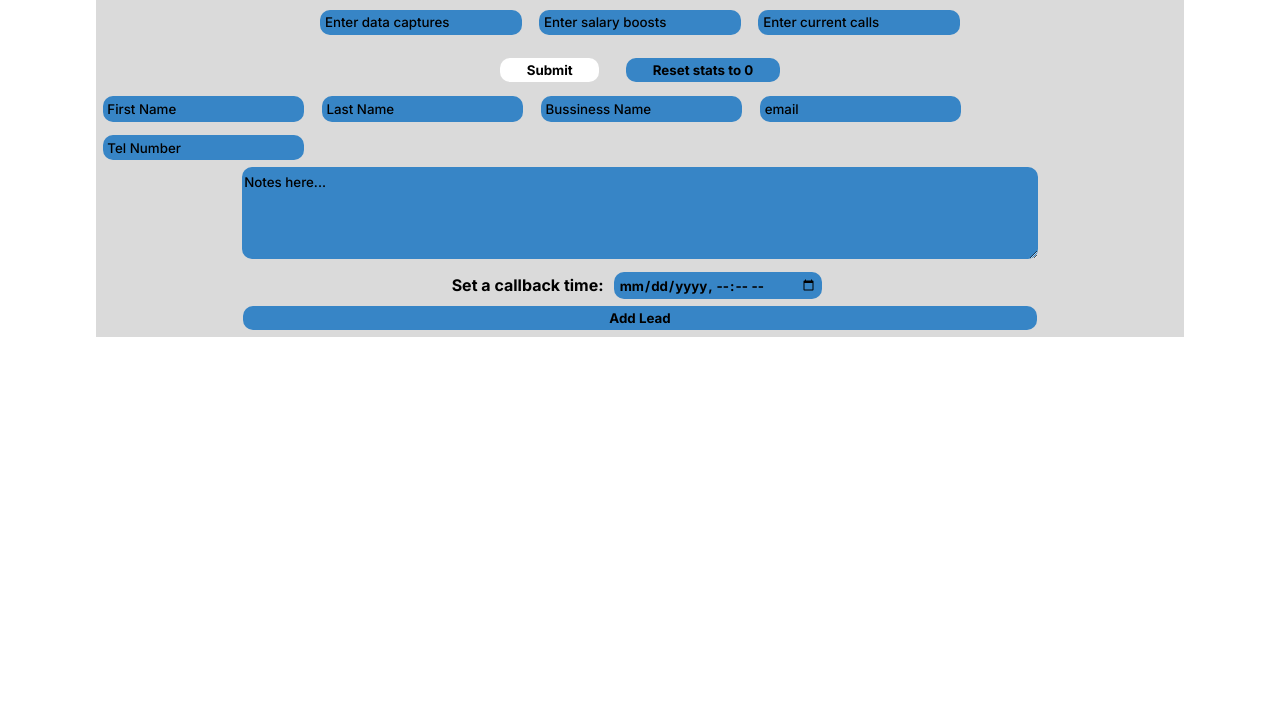
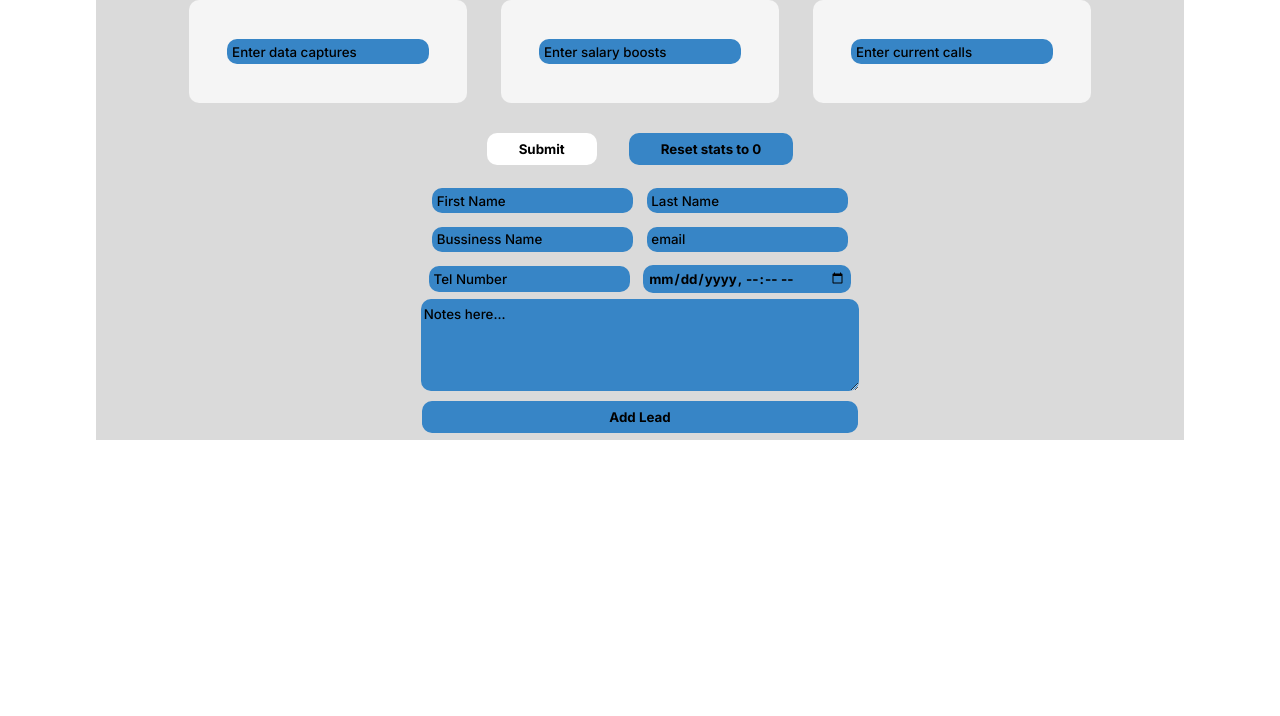
Before and after one commit to Eldrams/Track-my-data, a plain HTML site: page index.html in a window 1280 px wide. Shown: the part 84-800 px from the top of the page. Drawn offline with Linux system fonts and the light colour scheme; no server answers.

Commit message:
UI/UX improvements |  Code refactored
Changed the UI to be a little prettier.

Added additional breakpoints for laptop screens.

Changed font sizes to fit and look better.

Created a config to visually show when  have reached your targets or are approaching them.

```diff
--- a/index.css
+++ b/index.css
@@ -22,7 +22,7 @@ textarea:focus,textarea:focus, textarea::selection,
 button:hover, button:focus, button::selection{
     color: black;
     box-shadow: 0 5px 15px rgba(16, 165, 165, 0.4);
-    outline: 2px solid #fff;
+    outline: 2px solid #9327d1;
 }
 
 input {
@@ -47,6 +47,11 @@ input::placeholder, textarea::placeholder {
     font-weight: 500;
 }
 
+.form-format {
+    display: flex;
+    justify-content: center;
+    align-items: center;
+}
 
 textarea {
     margin: 0.5em;
@@ -88,23 +93,33 @@ h1, h3, p {
     display: flex;
     align-items: center;
     justify-content: space-evenly;
-    border-bottom: 1px solid white;
+    /* border-bottom: 1px solid white; */
 }
 
 .wrap {
     display: flex;
     flex-direction: row;
     justify-content: space-between;
+    align-items: center;
     padding: 1em 0 0.5em 0;
     background-color: rgb(218, 218, 218);
+
+}
+.wrap-btn{
+    display: flex;
+    justify-content: center;
+    margin: 1em 0;
 }
 
-.wrap > button {
-    display: none;
+.button-container > button {
+    margin: .7em 1em
 }
 
 #submitKpi, #resetStats {
     display: block;
+}
+#addLead{
+    margin-bottom: .5em;
 }
 
 .flex-container, form, #list{
@@ -152,7 +167,6 @@ h1, h3, p {
 }
 
 .callBack {
-    margin-left: 1em;
     font-weight: 700;
 }
 
@@ -161,6 +175,10 @@ h1, h3, p {
     border: 1px solid white;
     width: 75%;
     align-self: center;
+}
+
+.appear {
+    display: none
 }
 
 /* media queries */
@@ -199,12 +217,26 @@ h1, h3, p {
     }
 
     .wrap {
-        display: inline-flex;
-        flex-direction: row;
+        flex-direction: column;
         justify-content: space-between;
         align-items: center;
-        padding: 1em 0 0.5em 0;
+        padding: 0em 0em;
+        margin: 1em 1em;
         background-color: rgb(218, 218, 218);
+        font-size: .7rem;
+        background-color: #fff;
+        border-radius: 10px
+    }
+    .wrap li {
+        background-color: #fff;
+
+    }
+    button {
+        padding: 0.1rem 1rem;
+        margin: 0.2rem;
+    }
+    .button-container {
+         display: flex;
     }
 
     input {
@@ -216,10 +248,11 @@ h1, h3, p {
         background-color: rgb(218, 218, 218);
     }
 
-    .wrap.btn {
+    .wrap-btn {
         display: flex;
         justify-content: center;
         padding: 0.5em;
+        margin: 0;
     }
     .editLead, .deleteLead {
         padding: 0.5em;
@@ -257,9 +290,56 @@ h1, h3, p {
         margin: .5em auto;
     }
 
+    #addLead {
+        padding: .5rem 1rem;
+    }
     form > button, textarea {
-        width: 73%;
+        width: 40%;
         margin: auto;
-        margin-bottom: .5em;
+        margin-bottom: 10px ;
+    }
+    #list, .list {
+        width: 85%;
+        background-color: whitesmoke;
     }
 }
+
+@media screen and (min-width: 1024px) {
+    .wrap {
+        display: inline-flex;
+        flex-direction: column;
+        justify-content: space-between;
+        align-items: center;
+        padding: 1.5em 2em;
+        background-color: rgb(218, 218, 218);
+        font-size: .7rem;
+        background-color: whitesmoke;
+        border-radius: 10px
+    }
+    .wrap li {
+        background-color: whitesmoke;
+
+    }
+    button {
+        padding: 0.1rem 1rem;
+        margin: 0.2rem;
+    }
+
+    #addLead {
+        padding: .5rem 1rem;
+    }
+    form > button, textarea {
+        width: 40%;
+    }
+}
+
+@media screen and (min-width: 1201px) {
+    .wrap{
+        padding: 2rem;
+        font-size: .9rem;
+    }
+    button{
+        padding: .5rem 2rem;
+        margin: .5rem 1rem;
+    }
+}
--- a/index.html
+++ b/index.html
@@ -25,26 +25,32 @@
                 </div>
                 <ul>
                     <div class="wrap">
+                        <li id="dataCaptures"><input id="userInputDc" type="number" placeholder="Enter data captures"></li>
+                            <div class="button-container">
                                 <button class="appear" disabled id="decrementDc">-1</button>
-                        <li id="dataCaptures"><input id="userInputDc" type="number" placeholder="Enter data captures"></li>
                                 <button class="appear" id="incrementDc">+1</button>
+                            </div>
                     </div>
 
                     <div class="wrap">
+                        <li id="salaryBoosts"><input placeholder="Enter salary boosts" id="userInputSb" type="number"></li>
+                            <div class="button-container">
                                 <button class="appear" disabled id="decrementSb">-1</button>
-                            <li id="salaryBoosts"><input placeholder="Enter salary boosts" id="userInputSb" type="number"></li>
                                 <button class="appear" id="incrementSb">+1</button>
+                            </div>
                     </div>
 
                     <div class="wrap">
+                        <li id="callCurrent"><input placeholder="Enter current calls" id="userInputC" type="number"></li>
+                            <div class="button-container">
                                 <button class="appear" disabled id="decrementC">-1</button>
-                            <li id="callCurrent"><input placeholder="Enter current calls" id="userInputC" type="number"></li>
                                 <button class="appear" id="incrementC">+1</button>
+                            </div>
                     </div>
 
                 </ul>
             </nav>
-            <div class="wrap btn">
+            <div class="wrap-btn">
                 <button id="submitKpi">Submit</button>
                 <button id="resetStats">Reset stats to 0</button>
             </div>
@@ -55,6 +61,7 @@
     <form id="form">
 
     <div class="name-container">
+        <div class="form-format">
             <input
             id="firstName"
             type="text"
@@ -68,7 +75,9 @@
             placeholder="Last Name"
             >
             <label for="lastName"></label>
+        </div>
 
+        <div class="form-format">
             <input
             id="bussinessName"
             type="text"
@@ -82,26 +91,30 @@
             placeholder="email"
             >
             <label for="email"></label>
+        </div>
 
+        <div class="form-format">
             <input
             id="number"
             type="number"
             placeholder="Tel Number"
             >
             <label for="number"></label>
+            <label class="callBack" for="callBack">
+                <input
+                id="callBack"
+                type="datetime-local"
+                name="callBack"
+                >
+                </label>
+        </div>
     </div>
 
         <textarea id="notes" placeholder="Notes here..."></textarea>
         <label for="notes"></label>
 
 
-        <label class="callBack" for="callBack">Set a callback time:
-        <input
-        id="callBack"
-        type="datetime-local"
-        name="callBack"
-        >
-        </label>
+
         <button id="addLead">Add Lead</button>
     </form>
 <div class="list" id="list">
--- a/index.js
+++ b/index.js
@@ -9,9 +9,6 @@ const decrementC = document.getElementById('decrementC')
 const incrementDc = document.getElementById('incrementDc')
 const incrementSb = document.getElementById('incrementSb')
 const incrementC = document.getElementById('incrementC')
-const userScoreDc = document.getElementById('userScoreDc')
-const userScoreSb = document.getElementById('userScoreSb')
-const userScoreC = document.getElementById('userScoreC')
 const submitKpi = document.getElementById('submitKpi')
 const resetStats = document.getElementById('resetStats')
 const BtnSelector = document.getElementsByClassName('wrap') //accessing div buttons for score tracking
@@ -25,6 +22,23 @@ const email = document.getElementById('email')
 const telephone = document.getElementById('number')
 const notes = document.getElementById('notes')
 const callBack = document.getElementById('callBack')
+const thresholdsConfig = {
+    dataCapture: [
+      { score: 60, color: "#FFD700" },
+      { score: 50, color: "green" },
+      { score: 40, color: "orange" },
+    ],
+    salaryBoost: [
+      { score: 20, color: "#FFD700" },
+      { score: 15, color: "green" },
+      { score: 10, color: "orange" },
+    ],
+    callCurrent: [
+      { score: 92, color: "#FFD700" },
+      { score: 60, color: "green" },
+      { score: 40, color: "orange" },
+    ],
+  };
 let dcScore = 0
 let sbScore = 0
 let cCurrent = 0
@@ -34,6 +48,7 @@ function createId(){
   return  Math.random()* 1000000000 // creates random number to be used as id
 }
 
+// Function to get background image using unsplash API
 function getBackground(){
 fetch("https://api.unsplash.com/photos/random?client_id=vX0G1CIva3BADMISl-QLDPJCT7ICU4IYkoeQJnvqKJY&orientation=landscape&query=electric cars", {method: "GET", headers: {
     "Content-Type": "application/json",
@@ -45,7 +60,7 @@ fetch("https://api.unsplash.com/photos/random?client_id=vX0G1CIva3BADMISl-QLDPJC
     })
     .catch(err => console.log(err))
 }
-getBackground() //limited to 50 calls per hour
+
 
 
 function saveLeads() {
@@ -83,6 +98,7 @@ function retrieveLeads(){
 }
 
 
+
 form.addEventListener('submit', function (e){
     e.preventDefault() //prevent default submission action
     let leads = { //object template for leads array
@@ -99,8 +115,10 @@ form.addEventListener('submit', function (e){
     form.reset()
     render()
 })
+submitKpi.addEventListener('click', submitKPIs)
+resetStats.addEventListener('click', resetScores)
 
-submitKpi.addEventListener('click', ()=>{
+function submitKPIs(){
     if (userInputDc.value.length == 0 || userInputSb.value.length == 0 || userInputC.value.length == 0){
         alert('Enter current scores')
     }else{
@@ -109,22 +127,42 @@ submitKpi.addEventListener('click', ()=>{
         cCurrent += parseInt(userInputC.value)
         render() // updates page
     }
-})
+}
 
-resetStats.addEventListener('click', () => {
+function resetScores(){
     dcScore = 0
     sbScore = 0
     cCurrent = 0
     render()
-})
+}
+
+// updates the color based on our commision bands
+function getColorStyle(score, thresholds) {
+    const style = {
+      color: "black",
+    };
+
+    for (const threshold of thresholds) { //iterated through the threshhold config, to set the inline style based on scores
+      if (score >= threshold.score) {
+        style.color = threshold.color;
+        break;
+      }
+    }
+
+    return style;
+  }
+
 
 function render(){
     saveLeads()
     addLead.innerHTML = `Add Lead` //update dom
     for (let i of appear){  i.style.display = "block" } //Iterates through buttons and makes them visible
-    dataCapture.innerHTML = `<h1>Data Captures: ${dcScore} / 60</h1>`
-    salaryBoost.innerHTML = `<h1>Salary Boosts: ${sbScore} / 13</h1>`
-    callCurrent.innerHTML = `<h1>Calls Total: ${cCurrent} / 92</h1>`
+    const dcStyle = getColorStyle(dcScore, thresholdsConfig.dataCapture); //uses helper function to determine inline style
+    const sbStyle = getColorStyle(sbScore, thresholdsConfig.salaryBoost);// this is based on threshhold config
+    const ccStyle = getColorStyle(cCurrent, thresholdsConfig.callCurrent);
+    dataCapture.innerHTML = `<h1 style="color: ${dcStyle.color}">Data Captures: ${dcScore} / 60</h1>`
+    salaryBoost.innerHTML = `<h1 style="color: ${sbStyle.color}">Salary Boosts: ${sbScore} / 20</h1>`
+    callCurrent.innerHTML = `<h1 style="color: ${ccStyle.color}">Calls Total: ${cCurrent} / 92</h1>`
     enableDecrement() //has to take place in render so logic has updated score
     submitKpi.style.display = 'none' // hides submit button when KPIs are set
     renderList.innerHTML = '' //Clears list after each iteration (prevents duplicates)
@@ -153,21 +191,20 @@ function render(){
 
 for (let i of listBtn){
     i.addEventListener('click', (e) =>{
-        const itemRemove = e.target.getAttribute('data-remove')
-        const itemId = parseInt(itemRemove)
-        const removeIndex = leadsArray.map(item => item.uuid).indexOf(itemId)
+        const itemRemove = e.target.getAttribute('data-remove')//finds DOM element based on attribute
+        const itemId = parseInt(itemRemove) //solved a bug that would prevent me from finding the index by converting to an integer
+        const removeIndex = leadsArray.map(item => item.uuid).indexOf(itemId) //maps over array and then finds the current index
         if (removeIndex > -1){
-            leadsArray.splice(removeIndex, 1)
+            leadsArray.splice(removeIndex, 1) //removes selected index
             render()
         }
         const itemEdit = e.target.getAttribute('data-edit')
         const wowzersEdit = parseInt(itemEdit)
-        const editIndex = leadsArray.map(item => item.uuid).indexOf(wowzersEdit)
-        console.log(editIndex)
+        const editIndex = leadsArray.map(item => item.uuid).indexOf(wowzersEdit) //see above
 
         if (editIndex > -1) {
-            document.querySelectorAll('button').disabled = true
-            addLead.innerHTML = `Update Lead`
+            document.querySelectorAll('button').disabled = true //disable buttons to prevent a bug when selected
+            addLead.innerHTML = `Update Lead` // multiple times it deletes the first item in the array @ index -1
             firstName.value = `${leadsArray[editIndex].firstName}`, // Auto fills form with data that is being edited
             lastName.value = `${leadsArray[editIndex].lastName}`,
             bussinessName.value = `${leadsArray[editIndex].bussinessName}`,
@@ -183,7 +220,7 @@ for (let i of listBtn){
 
 for (let i of BtnSelector){ //iterating through button tags
     i.addEventListener('click', (e) => { //adding event listner to hold them all
-        const btnId = e.target.getAttribute('id'); //finding the attribut of the click event
+        const btnId = e.target.getAttribute('id'); //finding the attribute of the click event
         if (btnId === decrementDc.id){
             dcScore--
             render()
@@ -229,4 +266,5 @@ function enableDecrement(){
     }
 }
 
+getBackground() //limited to 50 calls per hour
 retrieveLeads() //Load once as page is initially rendered
```
Also changed, not shown: 1 other file. Lines whose indentation alone changed are shown as unchanged.
